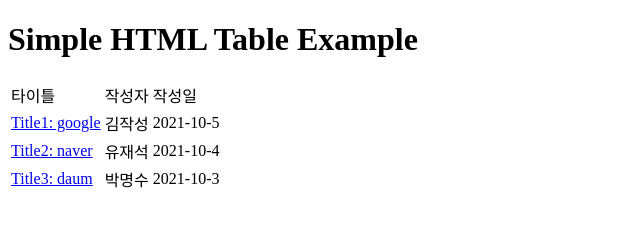
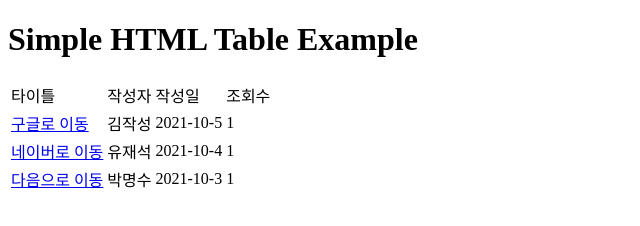
Before and after one commit to ToonRaon/SimpleHTMLTableExample, a plain HTML site: page index.html in a window 1280 px wide. Shown: the whole page, without its empty margins (0-640 px from the left). Drawn offline with Linux system fonts and the light colour scheme.

Commit message:
Update index.html

```diff
--- a/index.html
+++ b/index.html
@@ -12,29 +12,33 @@
 				<td>타이틀</td>
 				<td>작성자</td>
 				<td>작성일</td>
+				<td>조회수</td>
 			</tr>
 		</thead>
 		<tbody>
 			<tr>
 				<td>
-					<a href="https://google.com">Title1: google</a>
+					<a href="https://google.com">구글로 이동</a>
 				</td>
 				<td>김작성</td>
 				<td>2021-10-5</td>
+				<td>1</td>
 			</tr>
 			<tr>
 				<td>
-					<a href="https://naver.com">Title2: naver</a>
+					<a href="https://naver.com">네이버로 이동</a>
 				</td>
 				<td>유재석</td>
 				<td>2021-10-4</td>
+				<td>1</td>
 			</tr>
 			<tr>
 				<td>
-					<a href="https://daum.net">Title3: daum</a>
+					<a href="https://daum.net">다음으로 이동</a>
 				</td>
 				<td>박명수</td>
 				<td>2021-10-3</td>
+				<td>1</td>
 			</tr>
 		</tbody>
 	</table>
```
